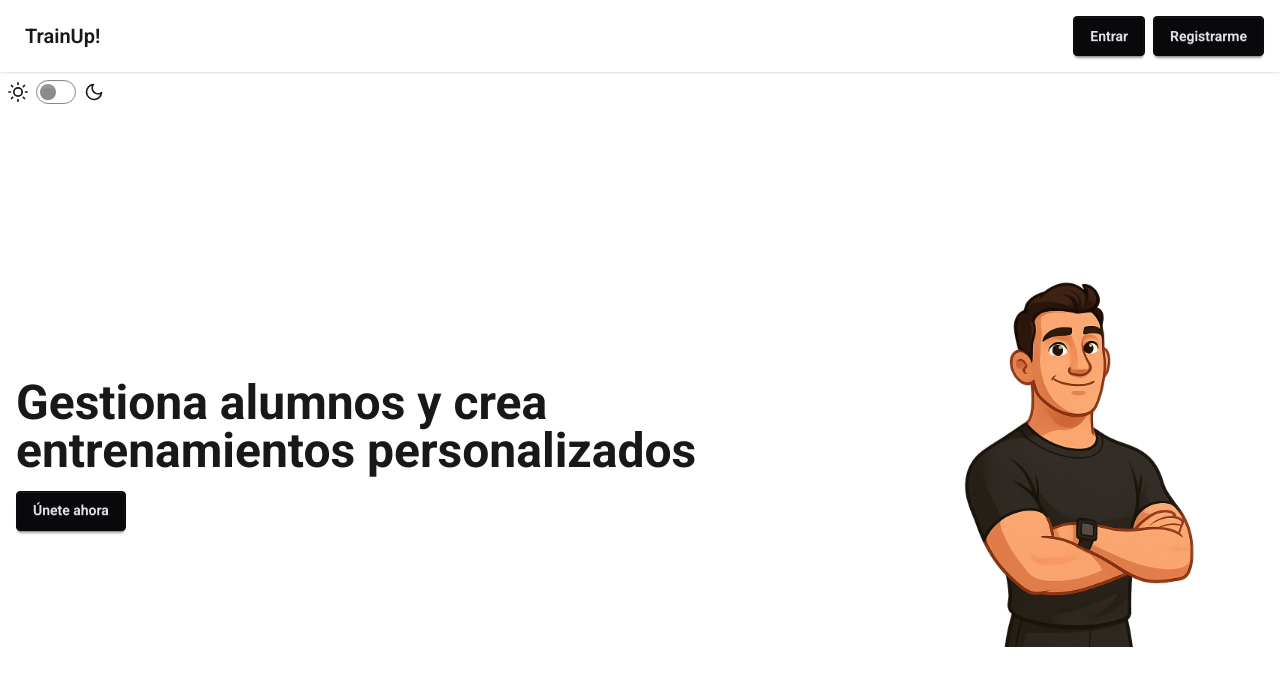
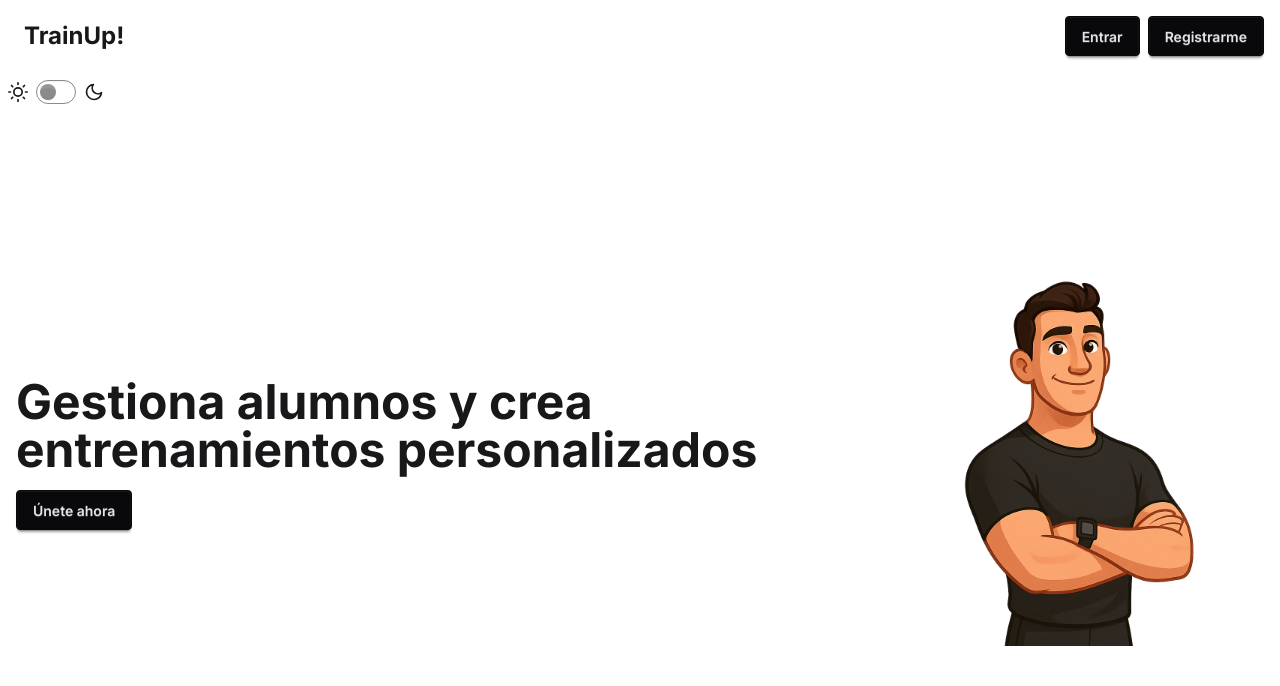
Before and after one commit to jaavispeed/trainUp, an Angular app: page / in a window 1280 px wide. Shown: the top 686 px of the page. Built offline with nearby package versions, Linux system fonts and the light colour scheme.

Commit message:
feat: cambio de letra y spinner OK

```diff
--- a/src/app/auth/login/login.component.html
+++ b/src/app/auth/login/login.component.html
@@ -1,4 +1,7 @@
 <div class="flex items-center justify-center h-screen">
+  @if(cargando()){
+  <span class="loading loading-ring loading-xl"></span>
+  }@else {
   <form [formGroup]="form" autocomplete="off">
     <fieldset
       class="fieldset bg-base-200 border-base-300 rounded-box w-xs border p-4 shadow-2xl"
@@ -36,4 +39,5 @@
       </button>
     </fieldset>
   </form>
+  }
 </div>
--- a/src/app/auth/login/login.component.ts
+++ b/src/app/auth/login/login.component.ts
@@ -1,7 +1,8 @@
-import { Component, inject } from '@angular/core';
+import { Component, inject, signal } from '@angular/core';
 import { AuthService } from '../services/auth.service';
 import { LoginFormService } from './login-form.service';
 import { ReactiveFormsModule } from '@angular/forms';
+import { finalize } from 'rxjs';
 
 @Component({
   selector: 'app-login',
@@ -15,13 +16,25 @@ export default class LoginComponent {
 
   form = this.loginForm.inicializarForm(false);
 
+  cargando = signal(false);
+
   ingresar() {
+    this.cargando.set(true);
+
     if (this.form.invalid) {
+      this.cargando.set(false);
       return;
     }
 
     const payload = this.form.getRawValue();
 
-    this.authService.postLogin(payload).subscribe();
+    this.authService
+      .postLogin(payload)
+      .pipe(
+        finalize(() => {
+          this.cargando.set(false);
+        })
+      )
+      .subscribe();
   }
 }
--- a/src/app/auth/register/register.component.html
+++ b/src/app/auth/register/register.component.html
@@ -1,4 +1,7 @@
 <div class="flex items-center justify-center h-screen">
+  @if(cargando()){
+  <span class="loading loading-ring loading-xl"></span>
+  }@else {
   <form [formGroup]="form" autocomplete="off">
     <fieldset
       class="fieldset bg-base-200 border-base-300 rounded-box w-xs border p-4 shadow-2xl"
@@ -54,4 +57,5 @@
       </button>
     </fieldset>
   </form>
+  }
 </div>
--- a/src/app/auth/register/register.component.ts
+++ b/src/app/auth/register/register.component.ts
@@ -1,7 +1,8 @@
-import { Component, inject } from '@angular/core';
+import { Component, inject, signal } from '@angular/core';
 import { AuthService } from '../services/auth.service';
 import { ReactiveFormsModule } from '@angular/forms';
 import { RegisterFormService } from './register-form.service';
+import { finalize } from 'rxjs';
 
 @Component({
   selector: 'app-register',
@@ -15,13 +16,25 @@ export class RegisterComponent {
 
   form = this.registerForm.inicializarForm(false);
 
+  cargando = signal(false);
+
   crearCuenta() {
+    this.cargando.set(true);
     if (this.form.invalid) {
+      this.cargando.set(false);
+
       return;
     }
 
     const payload = this.form.getRawValue();
 
-    this.authService.postRegister(payload).subscribe();
+    this.authService
+      .postRegister(payload)
+      .pipe(
+        finalize(() => {
+          this.cargando.set(false);
+        })
+      )
+      .subscribe();
   }
 }
--- a/src/app/shared/navbar/navbar.component.html
+++ b/src/app/shared/navbar/navbar.component.html
@@ -1,6 +1,6 @@
-<div class="navbar bg-base-100 shadow-sm">
+<div class="navbar">
   <div class="flex-1">
-    <a class="btn btn-ghost text-xl">TrainUp!</a>
+    <a class="ml-4 font-bold text-2xl">TrainUp!</a>
   </div>
   <div class="flex-none">
     <ul class="menu menu-horizontal scroll-px-0.5 space-x-2">
--- a/src/styles.css
+++ b/src/styles.css
@@ -1,8 +1,8 @@
-@import url('https://fonts.googleapis.com/css2?family=Roboto:ital,wght@0,100..900;1,100..900&display=swap');
-@import "tailwindcss";
+@import url('https://fonts.googleapis.com/css2?family=Inter:ital,opsz,wght@0,14..32,100..900;1,14..32,100..900&display=swap');@import "tailwindcss";
 @plugin "daisyui" {
   themes: light --default, dark --prefersdark, light;
 }
 body {
-  font-family: 'Roboto', sans-serif;
+  font-family: "Inter", sans-serif;
+  font-optical-sizing: auto;
 }
```
